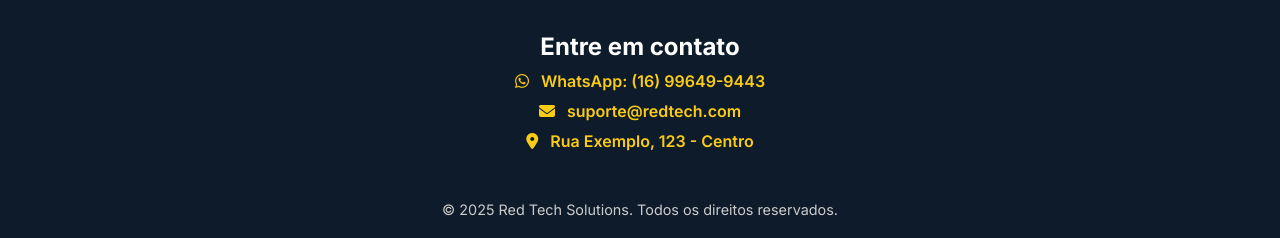
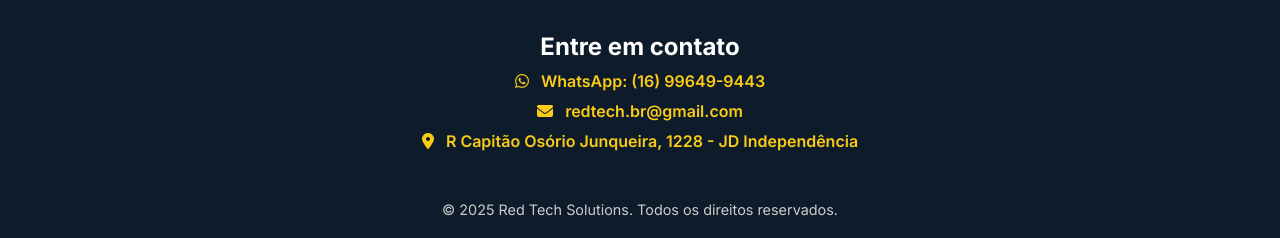
Before and after one commit to redtechsolutionsbr/redtech-site, a plain HTML site: page index.html in a window 1280 px wide. Shown: the part 1636-1874 px from the top of the page. Drawn offline with Linux system fonts and the light colour scheme.

Commit message:
Update index.html

```diff
--- a/index.html
+++ b/index.html
@@ -106,8 +106,8 @@
   <section class="contato">
     <h2>Entre em contato</h2>
     <a href="https://wa.me/5516996499443" target="_blank"><i class="fab fa-whatsapp"></i> WhatsApp: (16) 99649-9443</a>
-    <a href="mailto:suporte@redtech.com"><i class="fas fa-envelope"></i> suporte@redtech.com</a>
-    <a href="https://maps.google.com?q=Rua+Exemplo,+123+-+Centro" target="_blank"><i class="fas fa-map-marker-alt"></i> Rua Exemplo, 123 - Centro</a>
+    <a href="mailto:redtech.br@gmail.com"><i class="fas fa-envelope"></i> redtech.br@gmail.com</a>
+    <a href="https://maps.google.com?q=R+Capitão+Osório+Junqueira,+1228+-+JD+Independência" target="_blank"><i class="fas fa-map-marker-alt"></i> R Capitão Osório Junqueira, 1228 - JD Independência</a>
   </section>
 
   <footer>
```
